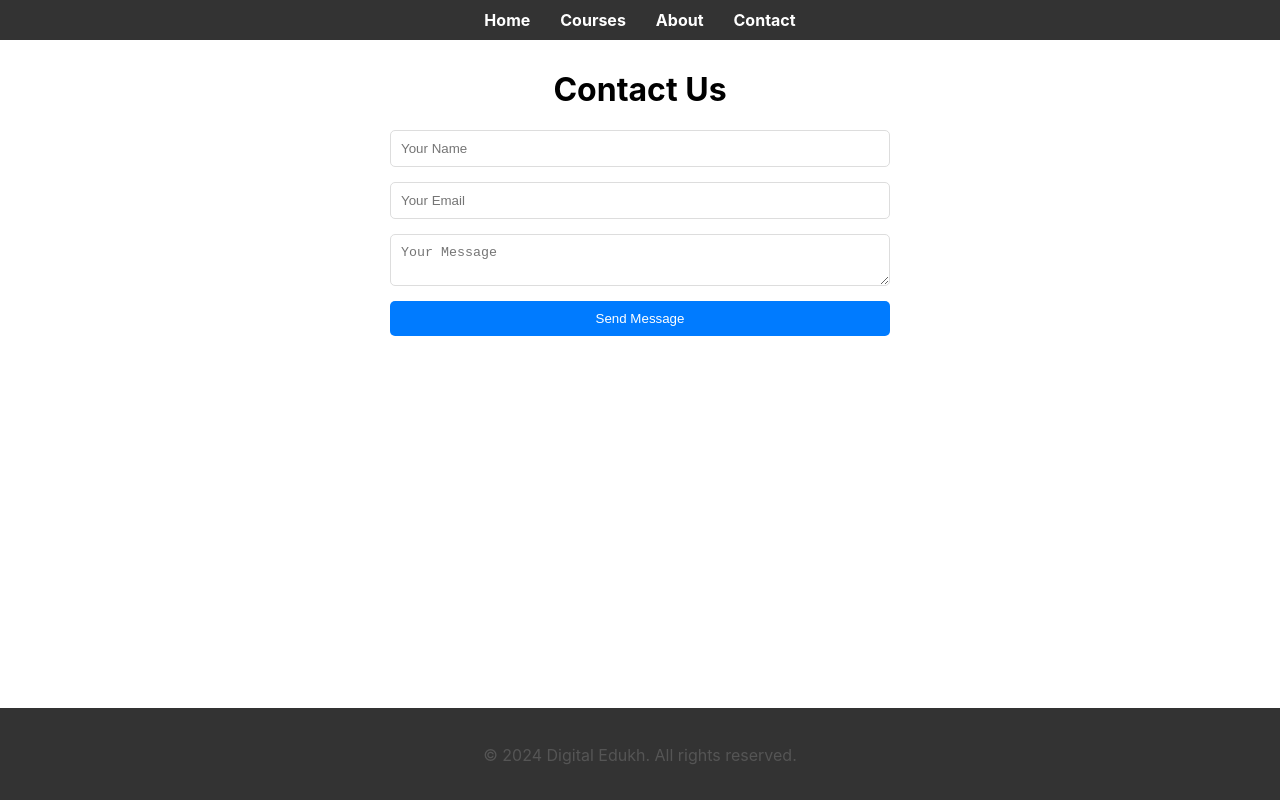
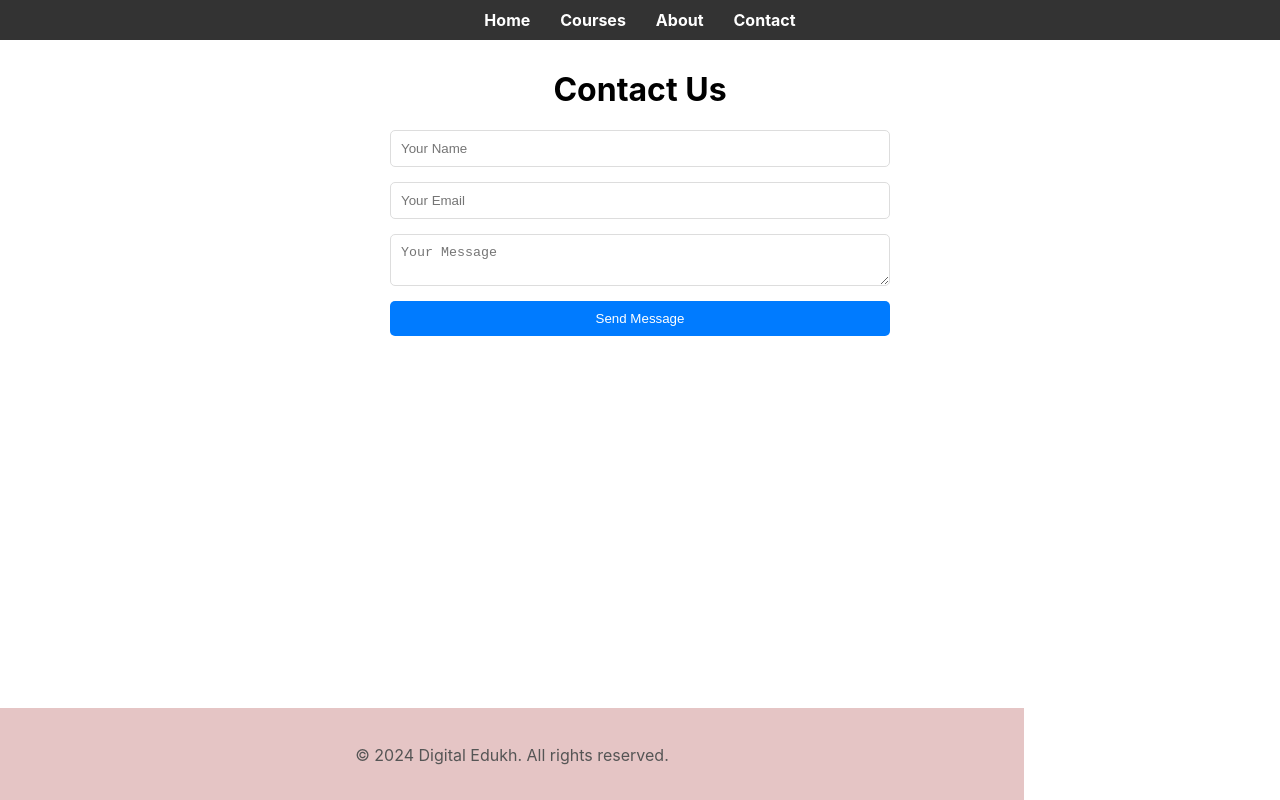
Before and after one commit to munycs/digital-education, a React (Create React App) app: page /contact in a window 1280 px wide. Built offline with nearby package versions, Linux system fonts and the light colour scheme.

Commit message:
change background footer

```diff
--- a/src/assets/styles/Footer.css
+++ b/src/assets/styles/Footer.css
@@ -1,10 +1,11 @@
 /* src/assets/styles/Footer.css */
 footer {
-    background-color: #333;
+    background-color: #e5c5c5;
     color: #fff;
     text-align: center;
     padding: 15px 0;
     position: fixed;
-    width: 100%;
+    width: 80%;
     bottom: 0;
+    margin: auto;
   }
```
